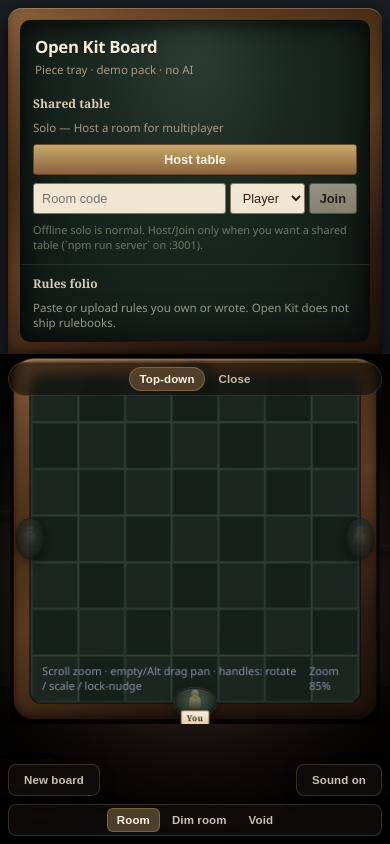
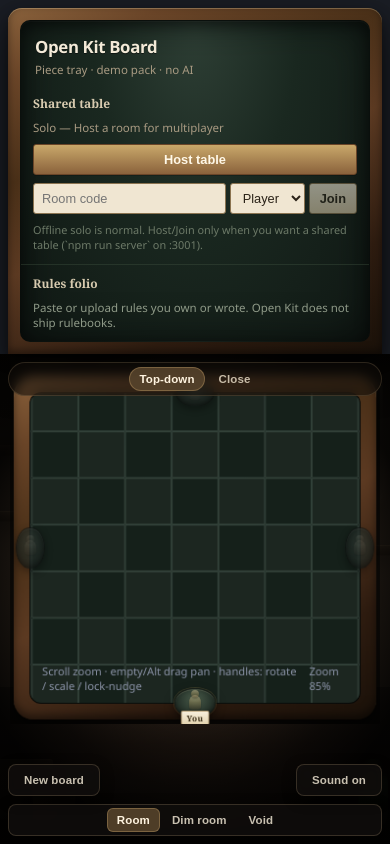
Before and after one commit to GrokCodeReliant/OpenKit-Board, a React (Vite) app: page / in a window 390 px wide. Built offline with nearby package versions, Linux system fonts and the light colour scheme.

Commit message:
fix: nudge board down under browser chrome
Bump .main top padding from 2px to 20px so the board top border
clears the browser bookmark bar after the handle-drag layout fix.
Keep L/R and bottom folio band unchanged.

```diff
--- a/src/App.css
+++ b/src/App.css
@@ -280,8 +280,8 @@
   background: radial-gradient(ellipse at center, #1c2028 0%, #080a0d 78%);
   align-items: stretch;
   justify-content: stretch;
-  /* Ultra-thin top chrome strip; modest L/R; large bottom band for floating folios */
-  padding: 2px 28px 210px;
+  /* Small top inset so board clears browser bookmark/chrome; modest L/R; large bottom band for floating folios */
+  padding: 20px 28px 210px;
   box-sizing: border-box;
   overflow: hidden;
 }
@@ -1159,7 +1159,7 @@
     border-radius: 14px 14px 0 0;
   }
   .main {
-    padding: 2px 10px 120px;
+    padding: 20px 10px 120px;
   }
   .presence-toggle {
     top: auto;
```
